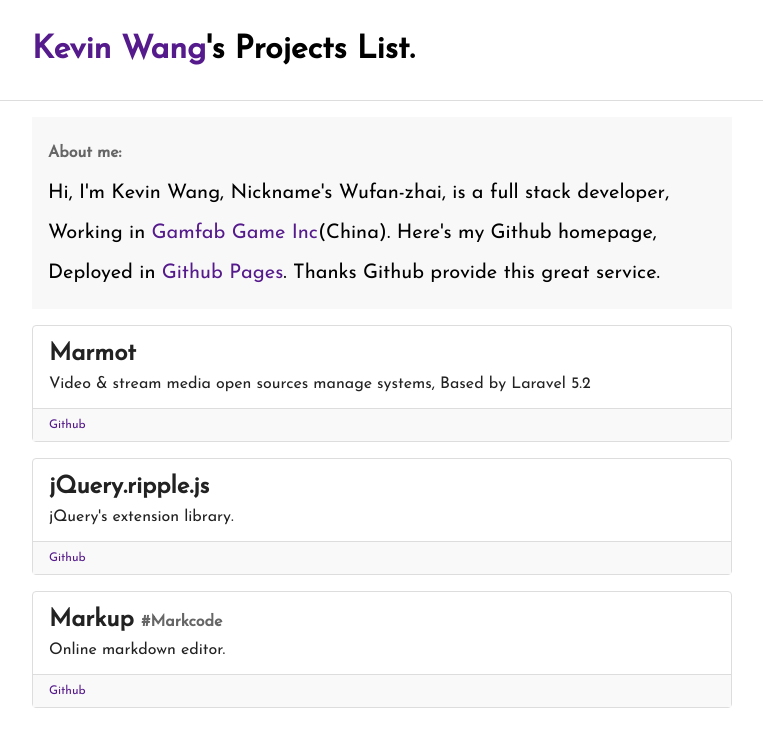
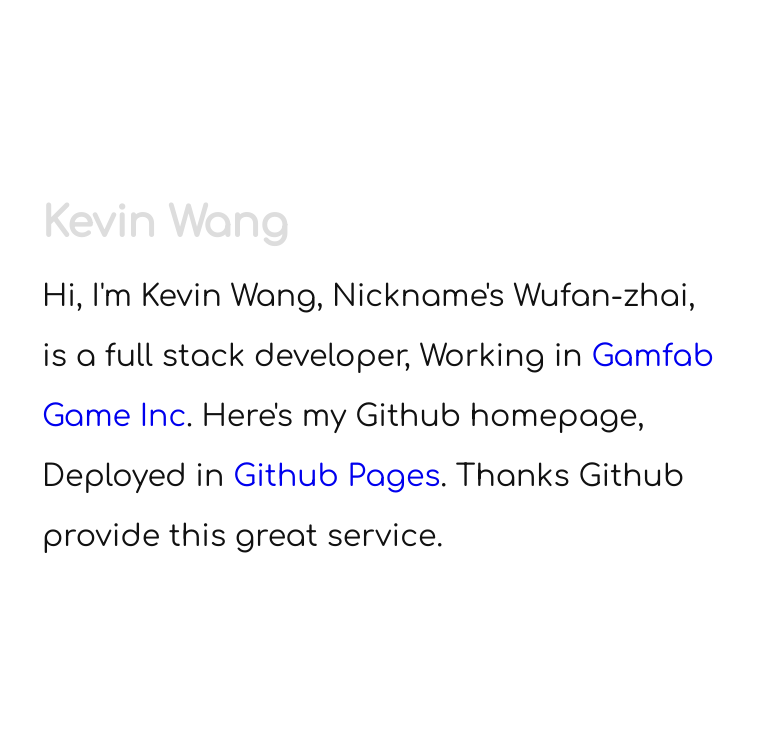
Before and after one commit to keviw/keviw.github.io, a plain HTML site: page index.html in a window 1280 px wide. Shown: the whole page, without its empty margins (258-1021 px from the left). Drawn offline with Linux system fonts and the light colour scheme.

Commit message:
更新viewport

```diff
--- a/css/style.css
+++ b/css/style.css
@@ -5,92 +5,40 @@
     width: 100%;
     height: 100%;
 
-    font-family: "Josefin Sans";
+    font-family: "Comfortaa";
+    color: #111;
 }
 
 a, :hover {
     text-decoration: none;
 }
 
-.container {
-    width: 700px;
-    margin: 0 auto;
+@media screen and (max-width: 440px){
+    .container {
+        margin: 20px 30px 0;
+    }
+}
+@media screen and (min-width: 440px){
+    .container {
+        margin: 200px 300px 0;
+    }
 }
 
-.header {
-    height: 100px;
-    line-height: 100px;
 
-    border-bottom: 1px solid #DDD;
+
+.title {
+    font-size: 42px;
+    margin-bottom: 20px;
+    font-weight: bold;
+}
+.title a {
+    color: #ddd;
 }
 
-.header .title {
-    margin: 0;
-    padding: 0;
+.body{
+    font-size: 30px;
+    line-height: 60px;
 }
-
-.content {
-    font-size: 20px;
+.body p {
+    margin-top: 10px;
 }
-.content .info{
-    padding: 16px;
-    background: #f8f8f8;
-    margin: 16px 0;
-    line-height: 40px;
-}
-.content .info h2 {
-    font-size: 16px;
-    margin: 0;
-    padding: 0px;
-    color: #666;
-}
-
-.content .info p{
-    margin: 0;
-}
-
-.lists .item-title {
-    font-size: 24px;
-    font-weight: bold;
-    margin: 0;
-    padding: 0;
-}
-.lists .item-title .alias{
-    color: #666;
-    font-size: 16px;
-}
-.lists .item-title .alias:before{
-    content: "#";
-}
-.lists .text-info{
-    font-size: 16px;
-    margin: 10px 0 0;
-    line-height: 16px;
-}
-
-.lists .item .project-info{
-    display: block;
-    color: #222;
-    padding: 16px;
-}
-
-.lists .item{
-    margin: 16px 0;
-    border: 1px solid #ddd;
-    border-radius: 4px;
-}
-.lists .item .tags{
-    font-size: 12px;
-    border-top: 1px solid #ddd;
-    background: #F9F9F9;
-}
-.lists .item .tags li {
-    display: inline-block;
-}
-.lists .item .tags li a{
-    padding: 10px 16px;
-    display: block;
-}
-.lists .item .tags li a:hover {
-    background: #DDD;
-}
--- a/index.html
+++ b/index.html
@@ -2,51 +2,17 @@
 <html lang="en">
 <head>
     <meta charset="UTF-8">
-    <title>KEVIN WANG'S PROJECTS</title>
-    <link href="https://fonts.googleapis.com/css?family=Josefin+Sans" rel="stylesheet">
+    <title>KEVIN WANG</title>
+    <meta name="viewport" content="width=device-width, initial-scale=1.0, maximum-scale=1.0, user-scalable=0">
+    <link href="https://fonts.googleapis.com/css?family=Comfortaa" rel="stylesheet">
     <link rel="stylesheet" href="css/style.css">
 </head>
 <body>
-    <div class="header">
-        <div class="container">
-            <h1 class="title"><a href="">Kevin Wang</a>'s Projects List.</h1>
-        </div>
-    </div>
     <div class="content">
         <div class="container">
-            <div class="info">
-                <h2>About me:</h2>
-                <p>Hi, I'm Kevin Wang, Nickname's Wufan-zhai, is a full stack developer, Working in <a href="">Gamfab Game Inc</a>(China). Here's my Github homepage, Deployed in <a href="">Github Pages</a>. Thanks Github provide this great service.</p>
-            </div>
-
-            <div class="lists">
-                <div class="item">
-                    <div class="project-info">
-                        <h1 class="item-title">Marmot</h1>
-                        <p class="text-info">Video & stream media open sources manage systems, Based by Laravel 5.2</p>
-                    </div>
-                    <div class="tags">
-                        <li><a href="">Github</a></li>
-                    </div>
-                </div>
-                <div class="item">
-                    <div class="project-info">
-                        <h1 class="item-title">jQuery.ripple.js</h1>
-                        <p class="text-info">jQuery's extension library.</p>
-                    </div>
-                    <div class="tags">
-                        <li><a href="">Github</a></li>
-                    </div>
-                </div>
-                <div class="item">
-                    <div class="project-info">
-                        <h1 class="item-title">Markup <span class="alias">Markcode</span></h1>
-                        <p class="text-info">Online markdown editor.</p>
-                    </div>
-                    <div class="tags">
-                        <li><a href="">Github</a></li>
-                    </div>
-                </div>
+            <h1 class="title"><a href="http://www.zhaiwufan.com">Kevin Wang</a></h1>
+            <div class="body">
+                <p>Hi, I'm Kevin Wang, Nickname's Wufan-zhai, is a full stack developer, Working in <a href="https://www.gamfab.com">Gamfab Game Inc</a>. Here's my Github homepage, Deployed in <a href="https://github.com/keviw">Github Pages</a>. Thanks Github provide this great service.</p>
             </div>
         </div>
     </div>
```
